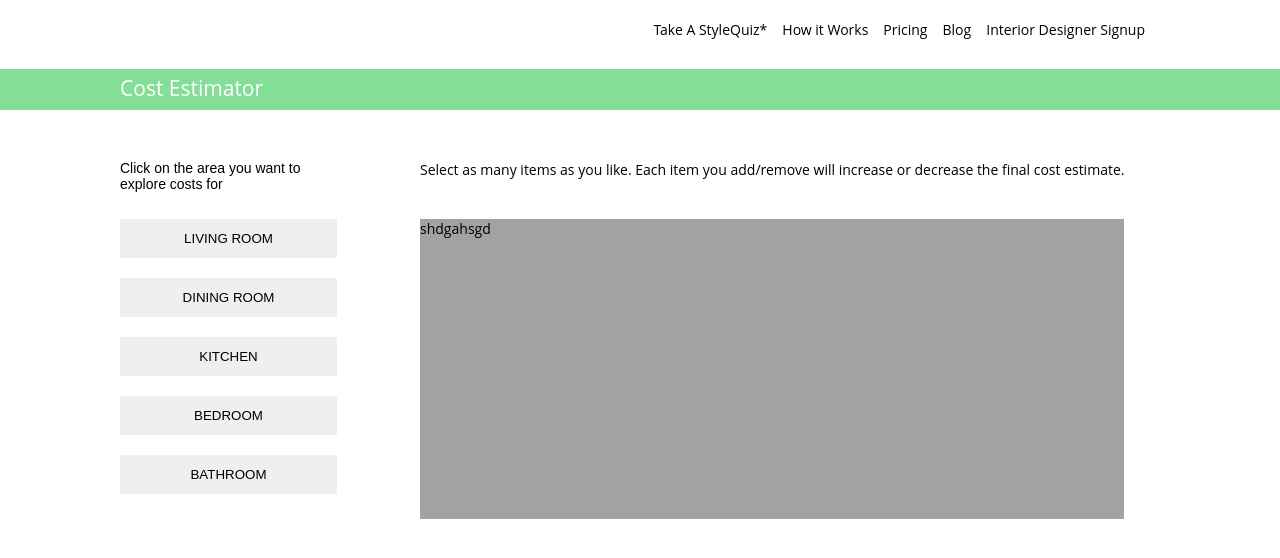
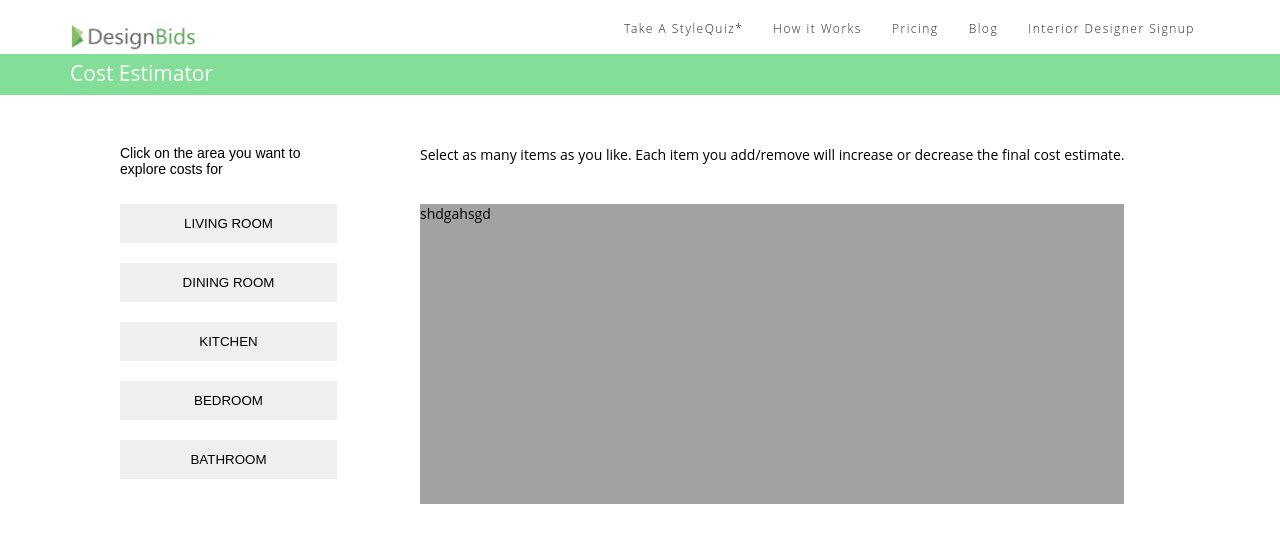
Before and after one commit to xagva/Designbids, a plain HTML site: page index.html in a window 1280 px wide. Drawn offline with Linux system fonts and the light colour scheme.

Commit message:
button editing

```diff
--- a/css/main.css
+++ b/css/main.css
@@ -9,16 +9,26 @@
 height:49px;
   width:100%;
   background color:#fff;
-  margin-bottom:20px;
+  margin-bottom:5px;
+}
+.img
+{
+  height:65px;
+  width:126px;
+  padding-bottom:13px;
 }
 .link
 {
 float:right;
+  font-family:'Open Sans', sans-serif;
+  font-weight:20;
   padding-top:15px;
   padding-bottom:15px;
   padding-right:15px;
-  font-size:14px;
-  color:#000;
+  padding-left:15px;
+  font-size:12px;
+  color:#282828;
+  letter-spacing:1.5px;
   text-decoration:none;
 }
 a:hover
@@ -39,7 +49,7 @@ color:#a2a2a2;
 .cost
 {
 
-  width:1040px;
+  width:1140px;
   margin:auto;
   font-family: open sans, Arial;
   vertical-align: middle;
@@ -73,6 +83,21 @@ color:#a2a2a2;
 
 }
 
+
+
+.box1:active {
+    background-color:#83DE97;
+    color:#fff;
+
+
+}
+
+.box1:focus
+{
+    background-color:#83DE97;
+
+  color:#fff;
+}
 .main_box
 {
   float:left;
--- a/index.html
+++ b/index.html
@@ -5,8 +5,9 @@
 </head>
 <body>
 <div class="header">
-  <img src="">
+
   <div class="cost">
+    <img src="./images/logo.png" class="img">
 
     <a href="" class="link">Interior Designer Signup</a>
     <a href="" class="link">Blog</a>
```
Also changed, not shown: images/logo.png (added).
